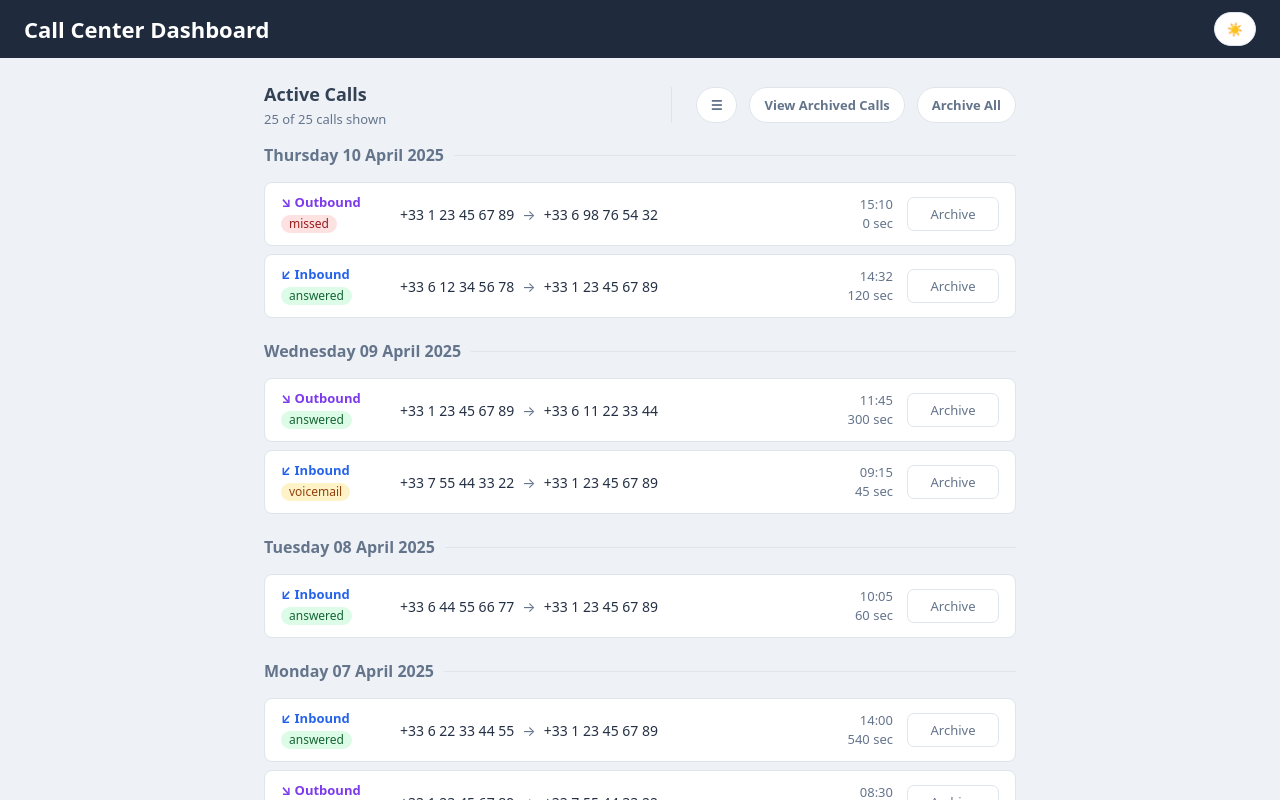
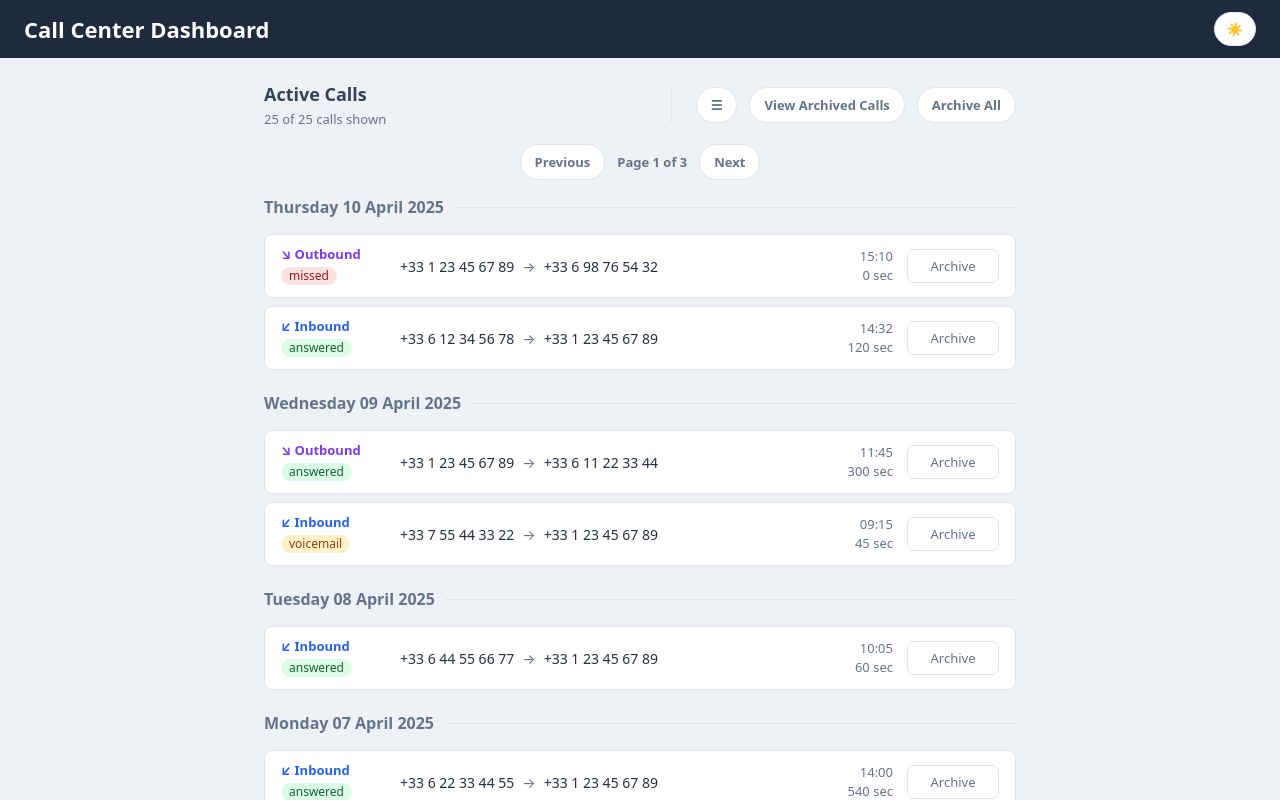
Before and after one commit to DimGianno/Call-Center-Frontend, a React (Vite) app in the folder call-center/: page / in a window 1280 px wide. Shown: the top 800 px of the page. Built offline with nearby package versions, Linux system fonts and the light colour scheme.

Commit message:
Add pagination functionality to CallFeed; implement PaginationControls component and styles

```diff
--- a/call-center/src/components/CallFeed.jsx
+++ b/call-center/src/components/CallFeed.jsx
@@ -1,6 +1,7 @@
-import { useState } from "react"
-import CallItem from './CallItem'
-import FilterModal from "./FilterModal"
+import { useState, useEffect } from "react";
+import CallItem from "./CallItem";
+import FilterModal from "./FilterModal";
+import PaginationControls from "./PaginationControls";
 
 const defaultFilters = {
   callTypes: {
@@ -41,6 +42,10 @@ function CallFeed({
   const [appliedFilters, setAppliedFilters] = useState(defaultFilters);
   const [draftFilters, setDraftFilters] = useState(defaultFilters);
 
+  /* page handlers */
+  const [currentPage, setCurrentPage] = useState("1");
+  const [pageSize, setPageSize] = useState(10);
+
   const filteredCalls = calls.filter((call) => {
     const matchesCallType = appliedFilters.callTypes[call.call_type];
     const matchesDirection = appliedFilters.directions[call.direction];
@@ -66,7 +71,18 @@ function CallFeed({
     return new Date(b.created_at) - new Date(a.created_at);
   });
 
-  const groupedCalls = sortedCalls.reduce((groups, call) => {
+  /* paginate sorted calls */
+  const totalPages = Math.max(1, Math.ceil(sortedCalls.length / pageSize));
+  useEffect(() => {
+    if (currentPage > totalPages) {
+      setCurrentPage(totalPages);
+    }
+  }, [currentPage, totalPages]);
+  const startIndex = (currentPage - 1) * pageSize;
+  const endIndex = startIndex + pageSize;
+  const currentPageCalls = sortedCalls.slice(startIndex, endIndex);
+
+  const groupedCalls = currentPageCalls.reduce((groups, call) => {
     const dateKey = call.created_at.slice(0, 10);
 
     if (!groups[dateKey]) {
@@ -87,12 +103,28 @@ function CallFeed({
     });
   }
 
+  function handlePreviousPage() {
+    setCurrentPage((currentPage) => {
+      return Math.max(currentPage - 1, 1);
+    });
+  }
+
+  function handleNextPage() {
+    setCurrentPage((currentPage) => {
+      return Math.min(currentPage + 1, totalPages);
+    });
+  }
+
+
+
   return (
       <section className="call-feed">
         <div className="feed-header">
           <div className="feed-title">
             <h2>{isActiveView ? "Active Calls" : "Archived Calls"}</h2>
-            <p>{sortedCalls.length} of {calls.length} calls shown</p>
+            <p>
+              {sortedCalls.length} of {calls.length} calls shown
+            </p>
           </div>
 
           <div className="feed-actions">
@@ -123,7 +155,15 @@ function CallFeed({
           </div>
         </div>
 
+        {/* top pagination controls */}
+        <PaginationControls
+          currentPage={currentPage}
+          totalPages={totalPages}
+          onPreviousPage={handlePreviousPage}
+          onNextPage={handleNextPage}
+        />
 
+        {/* call list */}
         {sortedCalls.length > 0 ? (
           Object.entries(groupedCalls).map(([dateKey, callsForDate]) => {
             return (
@@ -149,6 +189,15 @@ function CallFeed({
           </div>
         )}
 
+
+        {/* bottom pagination controls */}
+        <PaginationControls
+          currentPage={currentPage}
+          totalPages={totalPages}
+          onPreviousPage={handlePreviousPage}
+          onNextPage={handleNextPage}
+        />
+
         {isFilterModalOpen && (
           <FilterModal
             draftFilters={draftFilters}
--- /dev/null
+++ b/call-center/src/components/PaginationControls.jsx
@@ -0,0 +1,36 @@
+function PaginationControls({
+  currentPage,
+  totalPages,
+  onPreviousPage,
+  onNextPage,
+}) {
+  if (totalPages <= 1) {
+    return null;
+  }
+
+  return (
+    <div className="pagination-controls">
+      <button
+        className="pagination-button"
+        onClick={onPreviousPage}
+        disabled={currentPage === 1}
+      >
+        Previous
+      </button>
+
+      <span className="pagination-status">
+        Page {currentPage} of {totalPages}
+      </span>
+
+      <button
+        className="pagination-button"
+        onClick={onNextPage}
+        disabled={currentPage === totalPages}
+      >
+        Next
+      </button>
+    </div>
+  );
+}
+
+export default PaginationControls;
--- a/call-center/src/index.css
+++ b/call-center/src/index.css
@@ -625,6 +625,48 @@ button {
 }
 
 /* =========================
+   pagination styles
+   ========================= */
+
+.pagination-controls {
+  display: flex;
+  align-items: center;
+  justify-content: center;
+  gap: 12px;
+
+  margin: 16px 0;
+}
+
+.pagination-button {
+  padding: 8px 14px;
+  border: 1px solid var(--color-border);
+  border-radius: 999px;
+  background: var(--color-button-bg);
+  color: var(--color-button-text);
+  cursor: pointer;
+  font-size: 13px;
+  font-weight: 600;
+  font-family: inherit;
+}
+
+.pagination-button:hover:not(:disabled) {
+  background: var(--color-button-bg-hover);
+  border-color: var(--color-border-hover);
+  color: var(--color-button-text-hover);
+}
+
+.pagination-button:disabled {
+  opacity: 0.45;
+  cursor: not-allowed;
+}
+
+.pagination-status {
+  font-size: 13px;
+  font-weight: 600;
+  color: var(--color-text-muted);
+}
+
+/* =========================
    Responsive layout
    ========================= */
 
```
